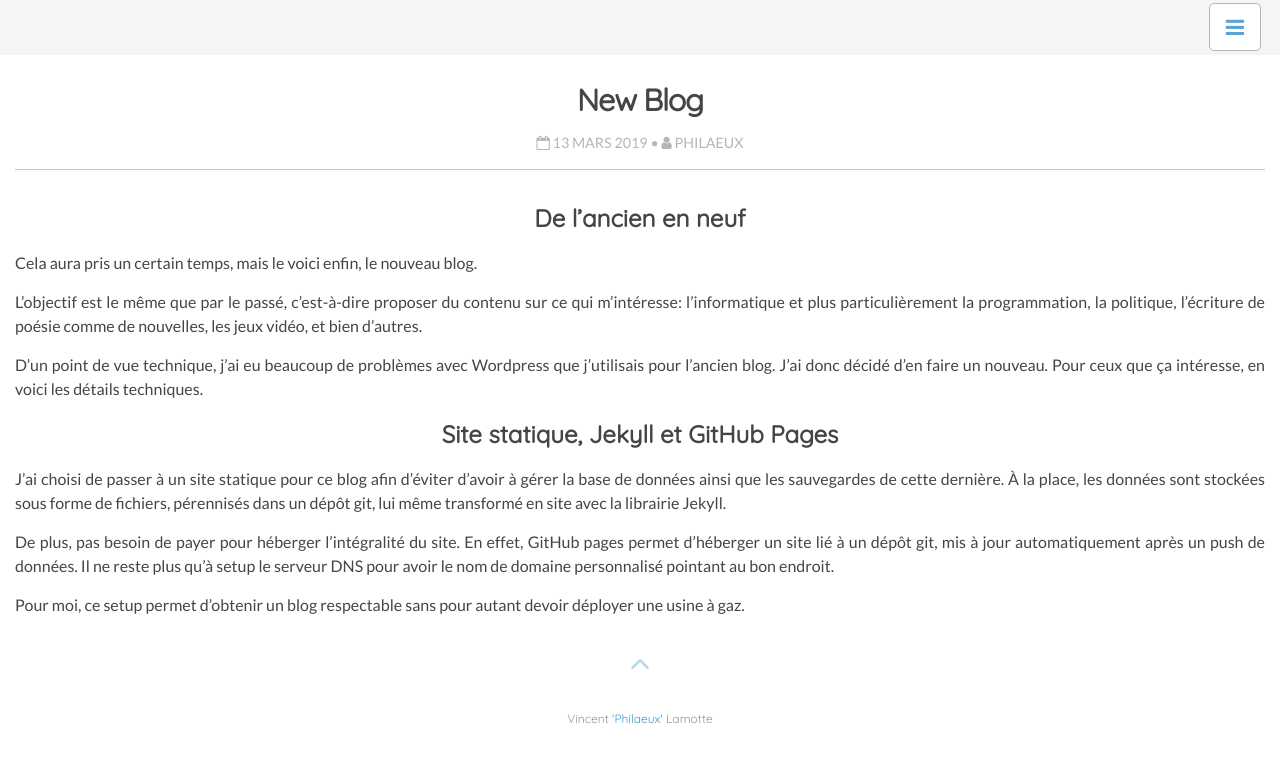
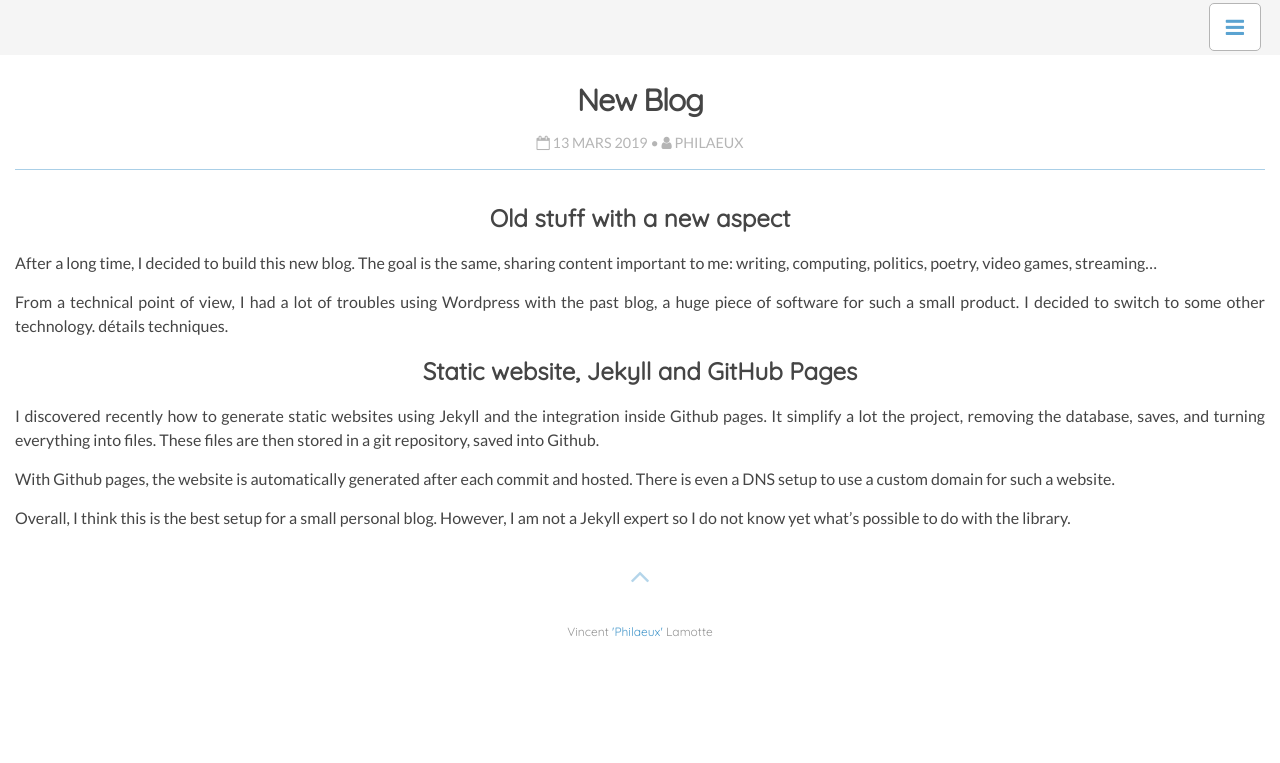
Before and after one commit to Philaeux/philaeux.github.io, a Jekyll site: the page built from _posts/2019-03-13-new-blog.md, in a window 1280 px wide. Shown: the top 763 px of the page. Built offline with Jekyll 4.4.1, drawn with Linux system fonts in a browser that asks for light colours; nearby versions of some CDN libraries.

Commit message:
Switch all the website to english

```diff
--- a/_posts/2019-03-13-new-blog.md
+++ b/_posts/2019-03-13-new-blog.md
@@ -7,18 +7,16 @@ category: blog
 tags: blog computing writing
 ---
 
-## De l'ancien en neuf
+## Old stuff with a new aspect
 
-Cela aura pris un certain temps, mais le voici enfin, le nouveau blog.
+After a long time, I decided to build this new blog. The goal is the same, sharing content important to me: writing, computing, politics, poetry, video games, streaming...
 
-L'objectif est le même que par le passé, c'est-à-dire proposer du contenu sur ce qui m'intéresse: l'informatique et plus particulièrement la programmation, la politique, l'écriture de poésie comme de nouvelles, les jeux vidéo, et bien d'autres.
+From a technical point of view, I had a lot of troubles using Wordpress with the past blog, a huge piece of software for such a small product. I decided to switch to some other technology. détails techniques.
 
-D'un point de vue technique, j'ai eu beaucoup de problèmes avec Wordpress que j'utilisais pour l'ancien blog. J'ai donc décidé d'en faire un nouveau. Pour ceux que ça intéresse, en voici les détails techniques.
+## Static website, Jekyll and GitHub Pages
 
-## Site statique, Jekyll et GitHub Pages
+I discovered recently how to generate static websites using Jekyll and the integration inside Github pages. It simplify a lot the project, removing the database, saves, and turning everything into files. These files are then stored in a git repository, saved into Github.
 
-J'ai choisi de passer à un site statique pour ce blog afin d'éviter d'avoir à gérer la base de données ainsi que les sauvegardes de cette dernière. À la place, les données sont stockées sous forme de fichiers, pérennisés dans un dépôt git, lui même transformé en site avec la librairie Jekyll.
+With Github pages, the website is automatically generated after each commit and hosted. There is even a DNS setup to use a custom domain for such a website.
 
-De plus, pas besoin de payer pour héberger l'intégralité du site. En effet, GitHub pages permet d'héberger un site lié à un dépôt git, mis à jour automatiquement après un push de données. Il ne reste plus qu'à setup le serveur DNS pour avoir le nom de domaine personnalisé pointant au bon endroit.
-
-Pour moi, ce setup permet d'obtenir un blog respectable sans pour autant devoir déployer une usine à gaz.
+Overall, I think this is the best setup for a small personal blog. However, I am not a Jekyll expert so I do not know yet what's possible to do with the library.
```
Also changed, not shown: index.html (+13 -13 lines).
